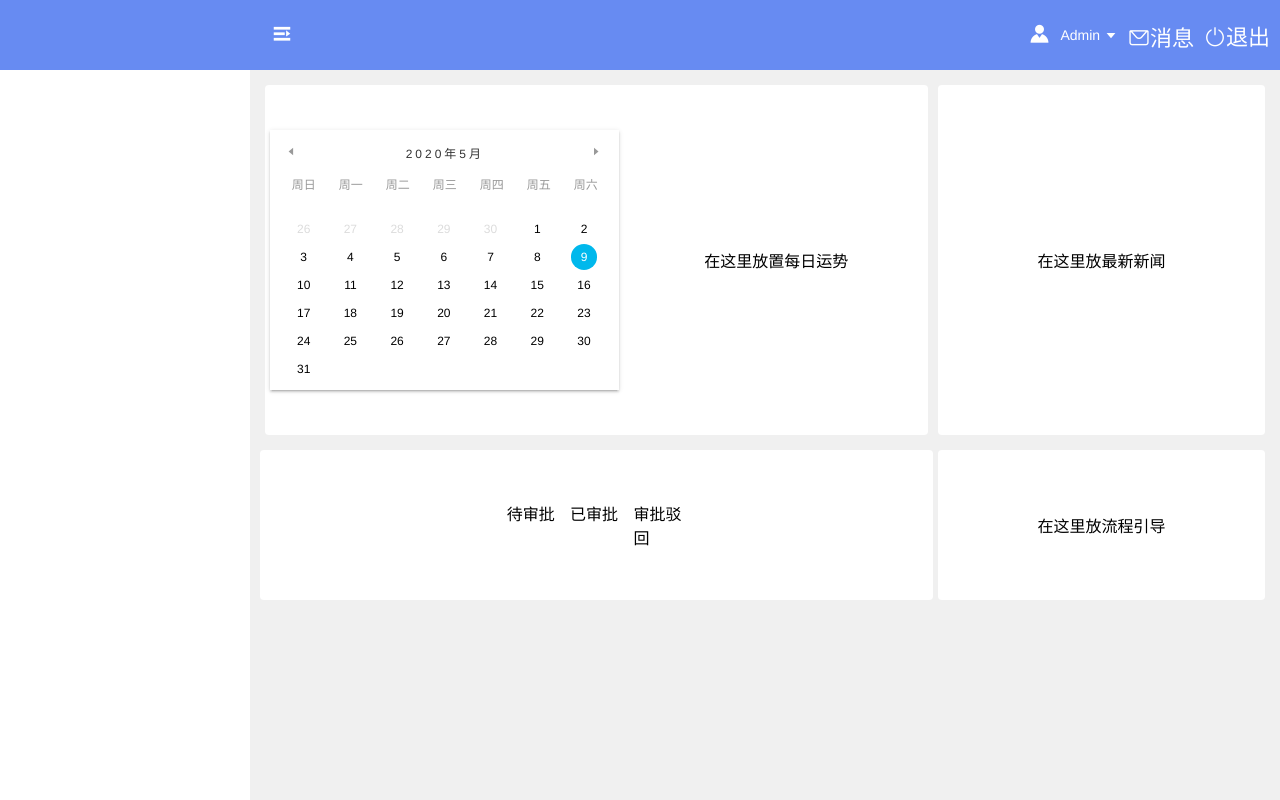
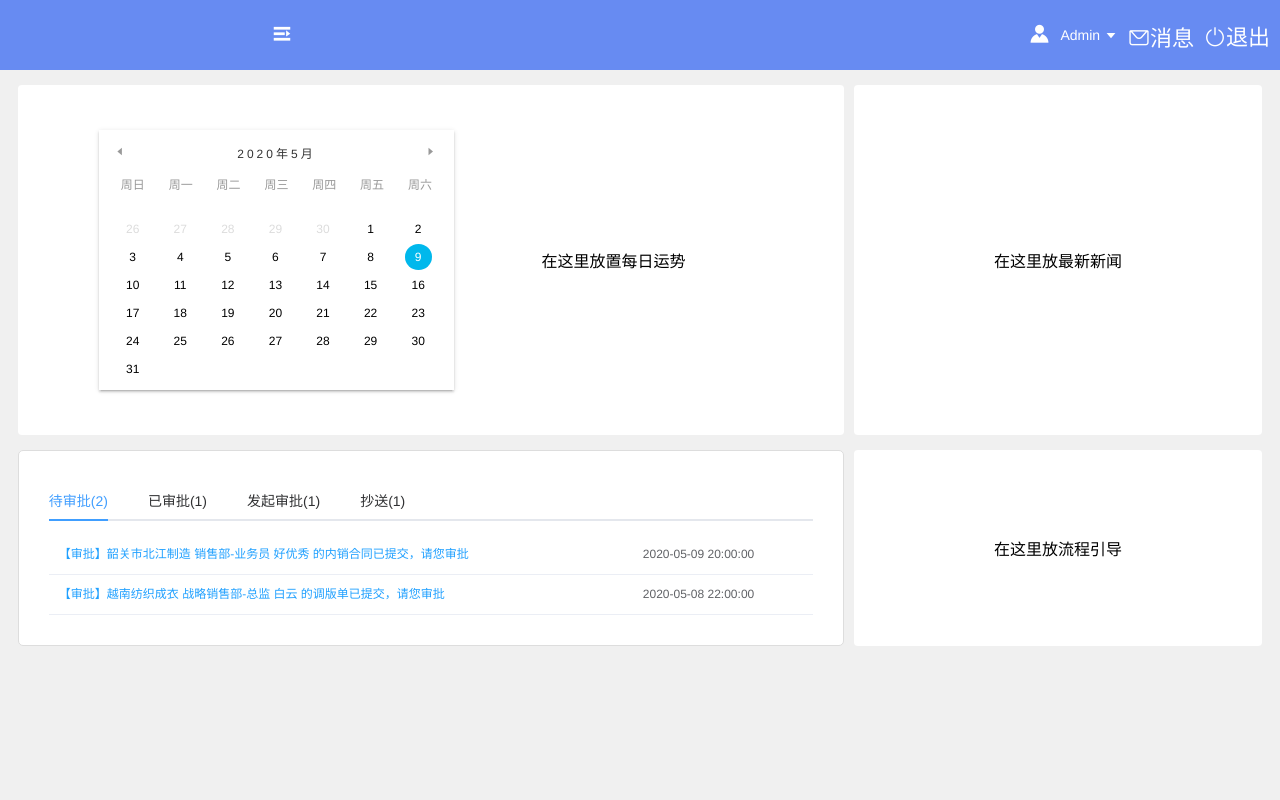
Before and after one commit to Bingobaba1128/-, a Vue app: page / in a window 1280 px wide. Built offline with nearby package versions, Linux system fonts and the light colour scheme; sample sign-in values are in the browser's storage.

Commit message:
add applyform

```diff
--- a/src/assets/css/main.css
+++ b/src/assets/css/main.css
@@ -23,7 +23,7 @@ a {
 
 .content-box {
     position: absolute;
-    left: 250px;
+    left: 0px;
     right: 0;
     top: 70px;
     bottom: 0;
--- /dev/null
+++ b/src/components/functionalComponent/tabMessage1.vue
@@ -0,0 +1,169 @@
+<template>
+    <div class="">
+
+        <div class="container">
+            <el-tabs v-model="message">
+                <el-tab-pane :label="`待审批(${unread.length})`" name="first">
+                    <el-table :data="unread" :show-header="false" style="width: 100%">
+                        <el-table-column>
+                            <template v-slot="scope">
+                                <span class="message-title">{{scope.row.title}}</span>
+                            </template>
+                        </el-table-column>
+                        <el-table-column prop="date" width="180"></el-table-column>
+                    </el-table>
+
+                </el-tab-pane>
+
+                <!-- 绑定 label 实时统计已读消息数量 -->
+                <el-tab-pane :label="`已审批(${read.length})`" name="second">
+                    <!-- 对是否选中当前标签页进行判断 -->
+                    <template v-if="message === 'second'">
+                        <el-table :data="read" :show-header="false" style="width: 100%">
+                            <el-table-column>
+                                <!-- 动态分发数据 -->
+                                <template v-slot="scope">
+                                    <span class="message-title">{{scope.row.title}}</span>
+                                </template>
+                            </el-table-column>
+                            <!-- 动态渲染data中模拟的时间 -->
+                            <el-table-column prop="date" width="150"></el-table-column>
+                            <el-table-column width="120">
+                                <template v-slot="scope">
+                                    <el-button type="danger" @click="handleDel(scope.$index)">删除</el-button>
+                                </template>
+                            </el-table-column>
+                        </el-table>
+
+                    </template>
+                </el-tab-pane>
+                <!-- 绑定 label 实时统计回收站消息数量 -->
+                <el-tab-pane :label="`发起审批(${recycle.length})`" name="third">
+                    <!-- 对是否选中当前标签页进行判断 -->
+                    <template v-if="message === 'third'">
+                        <el-table :data="recycle" :show-header="false" style="width: 100%">
+                            <el-table-column>
+                                <!-- 动态分发数据 -->
+                                <template v-slot="scope">
+                                    <span class="message-title">{{scope.row.title}}</span>
+                                </template>
+                            </el-table-column>
+                            <el-table-column prop="date" width="150"></el-table-column>
+
+                        </el-table>
+
+                    </template>
+                </el-tab-pane>
+
+                <el-tab-pane :label="`抄送(${recycle.length})`" name="forth">
+                    <!-- 对是否选中当前标签页进行判断 -->
+                    <template v-if="message === 'third'">
+                        <el-table :data="recycle" :show-header="false" style="width: 100%">
+                            <el-table-column>
+                                <!-- 动态分发数据 -->
+                                <template v-slot="scope">
+                                    <span class="message-title">{{scope.row.title}}</span>
+                                </template>
+                            </el-table-column>
+                            <el-table-column prop="date" width="150"></el-table-column>
+
+                        </el-table>
+
+                    </template>
+                </el-tab-pane>
+            </el-tabs>
+        </div>
+    </div>
+</template>
+
+<script>
+import bus from '../../utils/bus'
+
+    export default {
+        name: 'tabs',
+        data() {
+            return {
+                message: 'first',
+                showHeader: false,
+                unread: [{
+                    date: '2020-05-09 20:00:00',
+                    title: '【审批】韶关市北江制造 销售部-业务员 好优秀 的内销合同已提交，请您审批',
+                    author: '财务部业务主管-郑智'
+                },{
+                    date: '2020-05-08 22:00:00',
+                    title: '【审批】越南纺织成衣 战略销售部-总监 白云 的调版单已提交，请您审批',
+                    author: '财务部业务主管-郑智'
+                }],
+                read: [{
+                    date: '2020-05-09 19:00:00',
+                    title: '【系统通知】该系统将于今晚凌晨2点到5点进行升级维护'
+                }],
+                recycle: [{
+                    date: '2020-05-09 18:00:00',
+                    title: '【系统通知】该系统将于今晚凌晨2点到5点进行升级维护'
+                }]
+            }
+        },
+        methods: {
+            // 操作对应信息，标为已读，获取传入的当前信息索引
+        handleRead(index) {
+            // 将未读信息对象数组当前索引上的对象删除，并返回给 item
+            const item = this.unread.splice(index, 1);
+            // 将 item 和 存放已读信息的对象数组进行拼接。
+            this.read = item.concat(this.read);
+            // 通过 bus 通信将当前未读信息的数量进行传递
+            bus.$emit('msg',this.unread.length);
+        },
+        // 操作所有信息，标为已读
+        handleAllRead() {
+            // 将未读信息对象数组中所有信息全部删除，并返回给 item
+            const item = this.unread.splice(0,this.unread.length);
+            // 将 item 和 存放已读信息的对象数组进行拼接。
+            this.read = item.concat(this.read);
+            // 通过 bus 通信将当前未读信息的数量进行传递
+            bus.$emit('msg',this.unread.length);
+        },
+            // 操作对应信息，标为回收，获取传入的当前信息索引
+        handleDel(index) {
+            // 将已读信息对象数组当前索引上的对象删除，并返回给 item
+            const item = this.read.splice(index, 1);
+            // 将 item 和 存放回收信息的对象数组进行拼接。
+            this.recycle = item.concat(this.recycle);
+        },
+        // 操作所有信息，标为回收
+        handleAllDel() {
+            // 将已读信息对象数组中所有信息全部删除，并返回给 item
+            const item = this.read.splice(0, this.read.length);
+            // 将 item 和 存放回收信息的对象数组进行拼接。
+            this.recycle = item.concat(this.recycle);
+        },
+            // 操作对应信息，标为已读，获取传入的当前信息索引
+            handleRestore(index) {
+                // 将回收信息对象数组当前索引上的对象删除，并返回给 item
+                const item = this.recycle.splice(index, 1);
+                // 将 item 和 存放已读信息的对象数组进行拼接。
+                this.read = item.concat(this.read);
+            },
+            // 操作所有信息，彻底删除
+            handleAllDelete() {
+                // 将回收信息对象数组中所有信息全部删除
+                this.recycle.splice(0, this.recycle.length);
+            }
+        },
+        computed: {
+            unreadNum(){
+                return this.unread.length;
+            }
+        }
+    }
+
+</script>
+
+<style>
+.message-title{
+    cursor: pointer;
+}
+.handle-row{
+    margin-top: 30px;
+}
+</style>
--- a/src/components/page/dashboard.vue
+++ b/src/components/page/dashboard.vue
@@ -54,19 +54,8 @@
         <el-row :gutter="10" type="flex" justify="center" style="margin:15px auto">
             <el-col :span="16">
                 <el-row :gutter="10" type="flex" justify="center" >
-                    <el-col :span="24" class="grid-content">
-
-                         <el-row :gutter="10" type="flex" justify="center" style="margin:15px auto">
-                             <el-col :span="8">
-                                待审批
-                             </el-col>
-                             <el-col :span="8">
-                                已审批
-                             </el-col>
-                             <el-col :span="8">
-                                审批驳回
-                             </el-col>
-                         </el-row>
+                    <el-col :span="24">
+                                <v-message1></v-message1>
                     </el-col>
                 </el-row>
 
@@ -85,13 +74,15 @@
 
 <script>
     import vCalendar from '../functionalComponent/calendar.vue'
+    import vMessage1 from '../functionalComponent/tabMessage1.vue'
 
     // import VueCal from 'vue-cal'
     // import 'vue-cal/dist/vuecal.css'
 
     export default {
         components: {
-            vCalendar
+            vCalendar,
+            vMessage1
             //VueCal
         }
     };
```
Also changed, not shown: src/components/functionalComponent/tabMessage.vue (added, +35 -0 lines), src/components/functionalComponent/tabComponents/tabTodo.vue (added).
